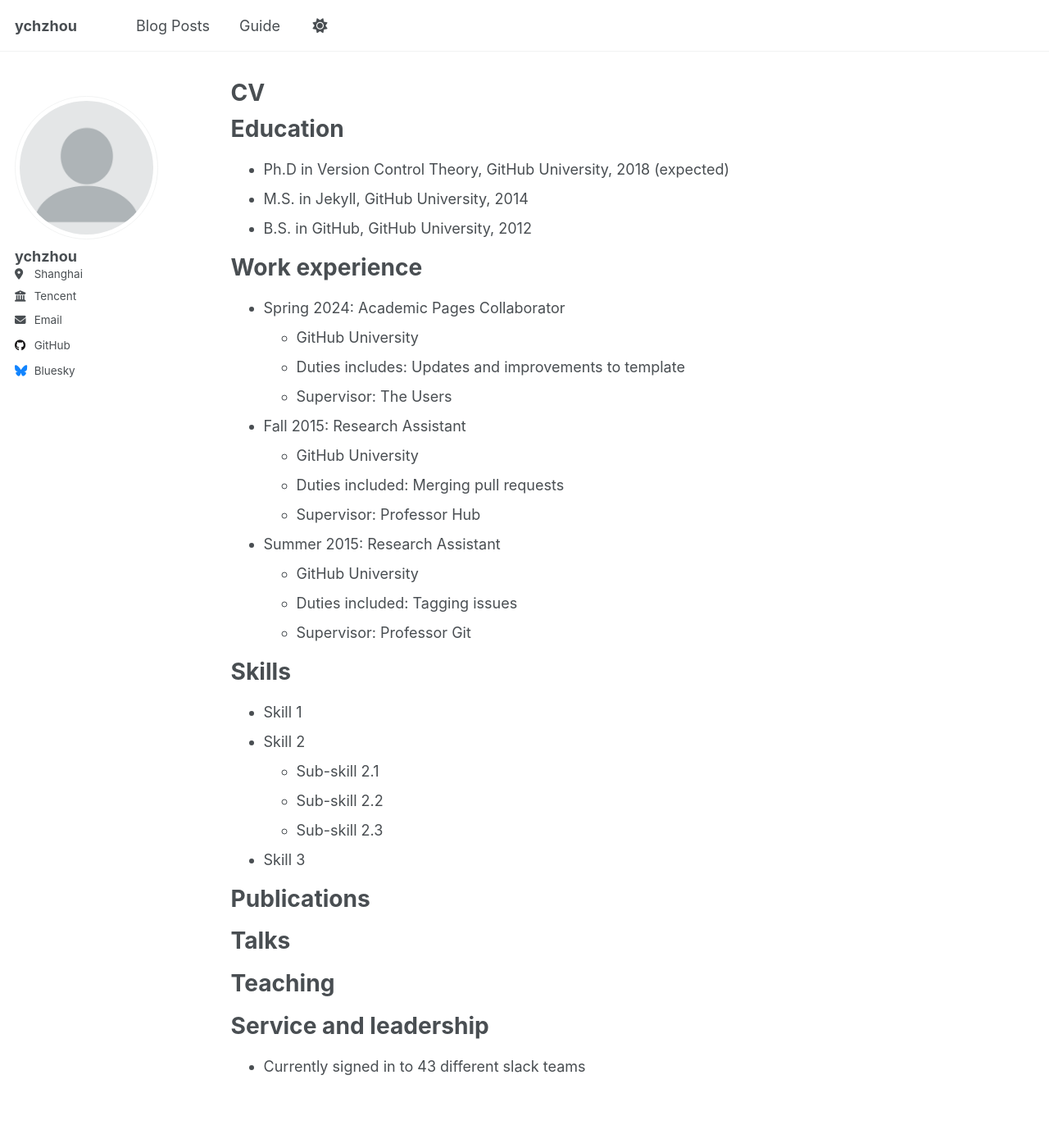
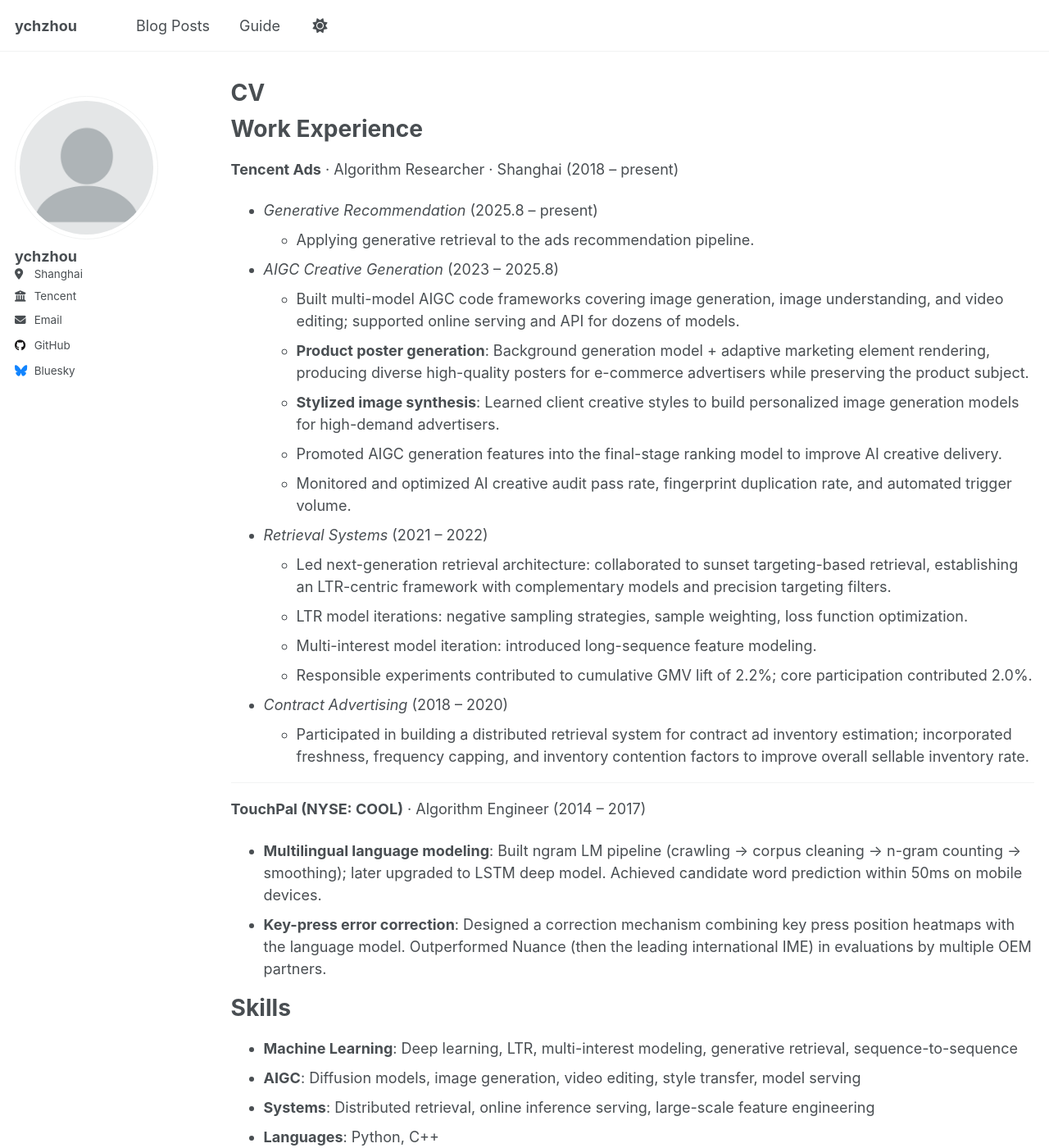
Before and after one commit to LTzycLT/ltzyclt.github.io, a Jekyll site: the page built from _pages/cv.md, in a window 1280 px wide and 1400 px high. Shown: the whole window at 82% size. Built offline with Jekyll 4.4.1, drawn with Linux system fonts in a browser that asks for light colours; a script that is not in the unit is left out; some of the changed text lies outside the part shown.

Commit message:
Update homepage and CV with real experience, research interests, and awards
Co-Authored-By: Claude Sonnet 4.6 <noreply@anthropic.com>

```diff
--- a/_pages/cv.md
+++ b/_pages/cv.md
@@ -9,56 +9,41 @@ redirect_from:
 
 {% include base_path %}
 
-Education
+Work Experience
 ======
-* Ph.D in Version Control Theory, GitHub University, 2018 (expected)
-* M.S. in Jekyll, GitHub University, 2014
-* B.S. in GitHub, GitHub University, 2012
 
-Work experience
-======
-* Spring 2024: Academic Pages Collaborator
-  * GitHub University
-  * Duties includes: Updates and improvements to template
-  * Supervisor: The Users
+**Tencent Ads** · Algorithm Researcher · Shanghai (2018 – present)
 
-* Fall 2015: Research Assistant
-  * GitHub University
-  * Duties included: Merging pull requests
-  * Supervisor: Professor Hub
+* *Generative Recommendation* (2025.8 – present)
+  * Applying generative retrieval to the ads recommendation pipeline.
 
-* Summer 2015: Research Assistant
-  * GitHub University
-  * Duties included: Tagging issues
-  * Supervisor: Professor Git
+* *AIGC Creative Generation* (2023 – 2025.8)
+  * Built multi-model AIGC code frameworks covering image generation, image understanding, and video editing; supported online serving and API for dozens of models.
+  * **Product poster generation**: Background generation model + adaptive marketing element rendering, producing diverse high-quality posters for e-commerce advertisers while preserving the product subject.
+  * **Stylized image synthesis**: Learned client creative styles to build personalized image generation models for high-demand advertisers.
+  * Promoted AIGC generation features into the final-stage ranking model to improve AI creative delivery.
+  * Monitored and optimized AI creative audit pass rate, fingerprint duplication rate, and automated trigger volume.
+
+* *Retrieval Systems* (2021 – 2022)
+  * Led next-generation retrieval architecture: collaborated to sunset targeting-based retrieval, establishing an LTR-centric framework with complementary models and precision targeting filters.
+  * LTR model iterations: negative sampling strategies, sample weighting, loss function optimization.
+  * Multi-interest model iteration: introduced long-sequence feature modeling.
+  * Responsible experiments contributed to cumulative GMV lift of 2.2%; core participation contributed 2.0%.
+
+* *Contract Advertising* (2018 – 2020)
+  * Participated in building a distributed retrieval system for contract ad inventory estimation; incorporated freshness, frequency capping, and inventory contention factors to improve overall sellable inventory rate.
+
+---
+
+**TouchPal (NYSE: COOL)** · Algorithm Engineer (2014 – 2017)
+
+* **Multilingual language modeling**: Built ngram LM pipeline (crawling → corpus cleaning → n-gram counting → smoothing); later upgraded to LSTM deep model. Achieved candidate word prediction within 50ms on mobile devices.
+* **Key-press error correction**: Designed a correction mechanism combining key press position heatmaps with the language model. Outperformed Nuance (then the leading international IME) in evaluations by multiple OEM partners.
 
 Skills
 ======
-* Skill 1
-* Skill 2
-  * Sub-skill 2.1
-  * Sub-skill 2.2
-  * Sub-skill 2.3
-* Skill 3
-
-Publications
-======
-  <ul>{% for post in site.publications reversed %}
-    {% include archive-single-cv.html %}
-  {% endfor %}</ul>
-
-Talks
-======
-  <ul>{% for post in site.talks reversed %}
-    {% include archive-single-talk-cv.html  %}
-  {% endfor %}</ul>
-
-Teaching
-======
-  <ul>{% for post in site.teaching reversed %}
-    {% include archive-single-cv.html %}
-  {% endfor %}</ul>
-
-Service and leadership
-======
-* Currently signed in to 43 different slack teams
+* **Machine Learning**: Deep learning, LTR, multi-interest modeling, generative retrieval, sequence-to-sequence
+* **AIGC**: Diffusion models, image generation, video editing, style transfer, model serving
+* **Systems**: Distributed retrieval, online inference serving, large-scale feature engineering
+* **Languages**: Python, C++
+* **Competitive Programming**: ACM-ICPC, Codeforces (handle: _LT_zyc), AtCoder (handle: zyczyc)
```
Also changed, not shown: _pages/about.md (+16 -6 lines).
